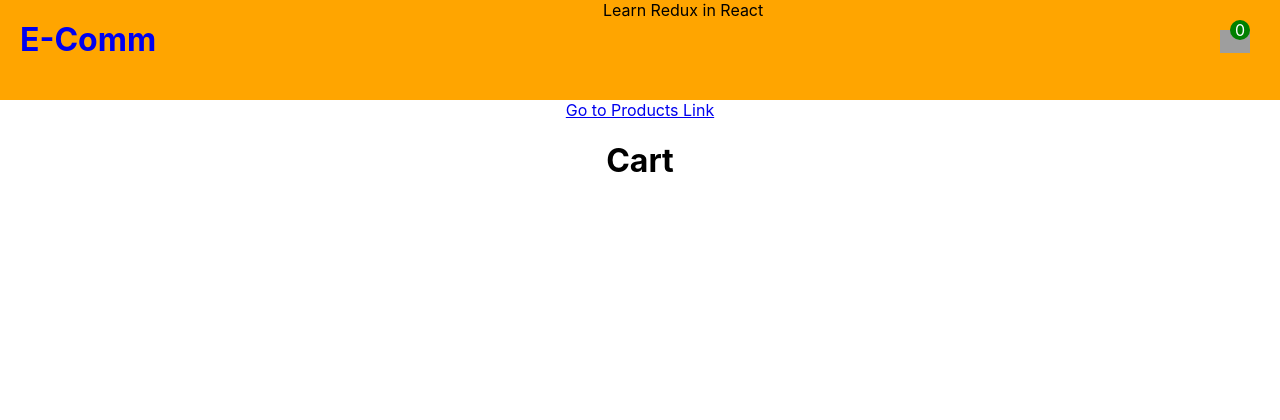
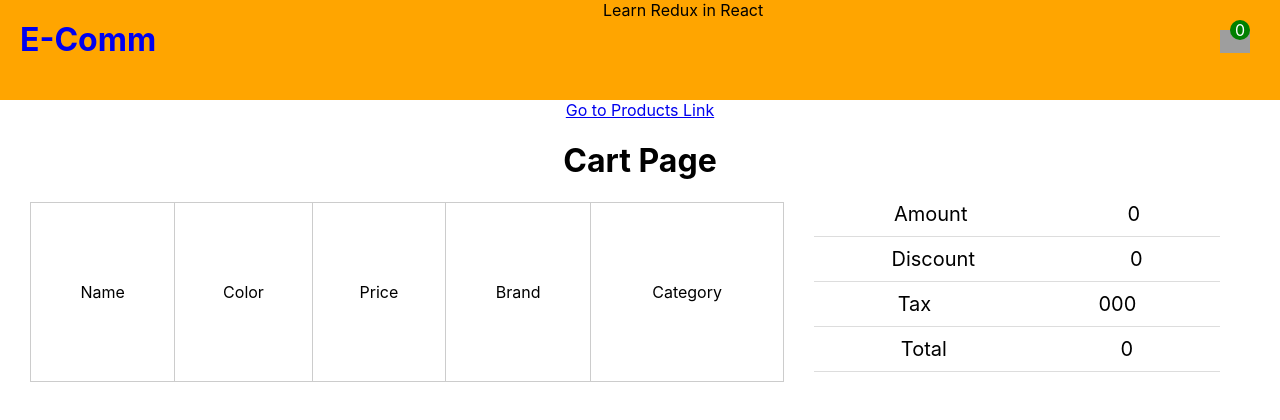
Before and after one commit to Tespie/first-react-app-with-redux-saga, a React (Create React App) app: page /cart in a window 1280 px wide. Shown: the top 420 px of the page. Built offline with nearby package versions, Linux system fonts and the light colour scheme; grey boxes are pictures that could not be loaded.

Commit message:
cart items dispalyed with pricing in detail

```diff
--- a/src/App.css
+++ b/src/App.css
@@ -56,6 +56,42 @@
 
 /* end product Ui style */
 
+/* cart page style */
+.cart-page-container {
+  display: flex;
+  margin-left: 30px;
+  margin-right: 30px;
+}
+
+.cart-page-container table {
+  flex: 65%;
+  border-collapse: collapse;
+}
+
+.cart-page-container table td {
+  border: 1px solid #ccc;
+  padding: 15px;
+}
+
+.price-details {
+  flex: 35%;
+  margin: 0px 30px;
+}
+
+.price-details .adjust-price {
+  display: flex;
+  justify-content: space-around;
+  margin-bottom: 10px;
+  padding-bottom: 10px;
+  border-bottom: 1px solid #ddd;
+}
+
+.price-details .adjust-price span {
+  font-size: 20px;
+}
+
+/* end cart page style */
+
 @media (prefers-reduced-motion: no-preference) {
   .App-logo {
     animation: App-logo-spin infinite 20s linear;
--- a/src/components/Cart.js
+++ b/src/components/Cart.js
@@ -1,13 +1,45 @@
 import React from 'react'
+import { useSelector } from 'react-redux';
 import { Link } from 'react-router-dom'
 
 function Cart() {
+    const cartData = useSelector((state) => state.cartData);
+    let amount = cartData.length && cartData.map(item => item.price).reduce((prev, next) => prev + next)
+    console.log('Cart Total = ', amount);
     return (
         <div>
             <Link to="/" >Go to Products Link</Link>
-            <h1>Cart</h1>
+            <h1>Cart Page</h1>
+            <div className="cart-page-container">
+                <table>
+                    <tr>
+                        <td>Name</td>
+                        <td>Color</td>
+                        <td>Price</td>
+                        <td>Brand</td>
+                        <td>Category</td>
+                    </tr>
+                    {
+                        cartData.map((item) => <tr key={item.key}>
+                            <td>{item.name}</td>
+                            <td>{item.color}</td>
+                            <td>{item.price}</td>
+                            <td>{item.brand}</td>
+                            <td>{item.category}</td>
+                        </tr>)
+                    }
+                </table>
+                <div className="price-details">
+                    <div className="adjust-price"><span>Amount</span><span>{amount}</span></div>
+                    <div className="adjust-price"><span>Discount</span><span>{amount / 10}</span></div>
+                    <div className="adjust-price"><span>Tax</span><span>000</span></div>
+                    <div className="adjust-price"><span>Total</span><span>{amount - (amount / 10)}</span></div>
+
+                </div>
+            </div>
         </div>
     )
 }
 
+
 export default Cart;
```
